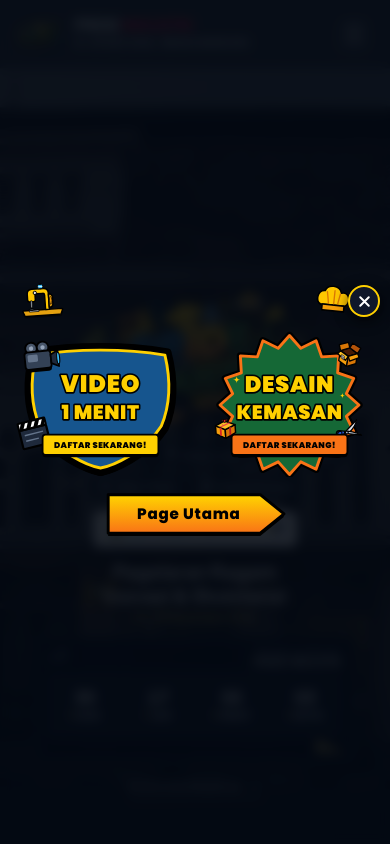
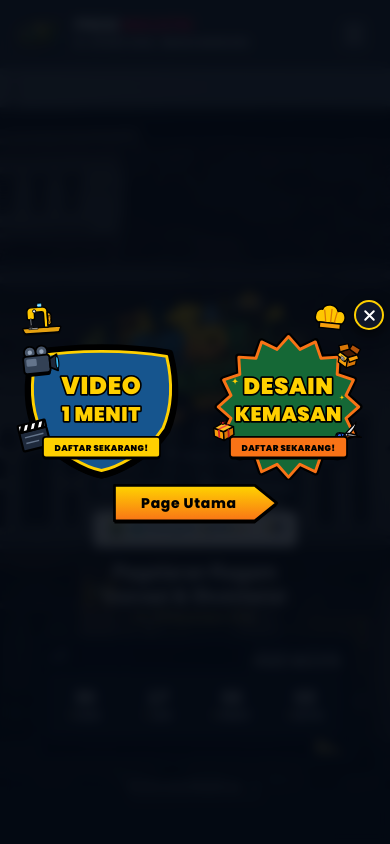
Before and after one commit to Syd-max/pride-industri-2026, a Next.js app: page / in a window 390 px wide. Shown: the top 844 px of the page. Built offline with nearby package versions, Linux system fonts and the light colour scheme.

Commit message:
fix(ui): compact banner spacing, reduce gaps between cards, ornaments, and Page Utama button

```diff
--- a/src/components/ui/CompetitionWelcomeBanner.tsx
+++ b/src/components/ui/CompetitionWelcomeBanner.tsx
@@ -152,7 +152,7 @@ export default function CompetitionWelcomeBanner() {
               />
 
               {/* Retro Film Camera (Top Left of Shield) */}
-              <g transform="translate(14, 16) rotate(-6, 25, 20)">
+              <g transform="translate(12, 20) rotate(-6, 25, 20)">
                 <rect x="8" y="16" width="34" height="24" rx="4" fill="#000" transform="translate(0, 3)" />
                 <circle cx="16" cy="10" r="8" fill="#475569" stroke="#000" strokeWidth="2.5" />
                 <circle cx="16" cy="10" r="3" fill="#94A3B8" />
--- a/src/components/ui/competition-welcome-banner.css
+++ b/src/components/ui/competition-welcome-banner.css
@@ -20,10 +20,10 @@
 
 .cwb-banner {
   position: relative;
-  width: min(550px, calc(100vw - 24px));
+  width: min(500px, calc(100vw - 24px));
   margin: auto;
-  padding-top: 36px;
-  padding-bottom: 10px;
+  padding-top: 24px;
+  padding-bottom: 12px;
   display: flex;
   flex-direction: column;
   align-items: center;
@@ -86,9 +86,9 @@
   display: flex;
   align-items: center;
   justify-content: center;
-  gap: 18px;
+  gap: 8px;
   width: 100%;
-  max-width: 530px;
+  max-width: 480px;
   margin: 0 auto;
 }
 
@@ -96,7 +96,7 @@
   position: relative;
   display: block;
   flex: 1 1 0;
-  max-width: 250px;
+  max-width: 236px;
   text-decoration: none;
   cursor: pointer;
   transform: none;
@@ -132,12 +132,12 @@
   justify-content: center;
   align-items: center;
   width: 100%;
-  margin-top: 18px;
+  margin-top: 4px;
 }
 
 .cwb-home-ribbon {
   display: block;
-  width: clamp(180px, 40%, 220px);
+  width: clamp(175px, 42%, 205px);
   text-decoration: none;
   cursor: pointer;
   transform: none;
@@ -184,16 +184,16 @@
 
 /* Top-Left: Sewing Machine (Textile / Fashion Industry) */
 .cwb-ornament-sewing {
-  top: -24px;
-  left: 16px;
-  width: 66px;
+  top: -14px;
+  left: 14px;
+  width: 62px;
 }
 
 /* Top-Right: Chef Hat (Culinary Industry) */
 .cwb-ornament-chef {
-  top: -22px;
-  right: 34px;
-  width: 58px;
+  top: -12px;
+  right: 36px;
+  width: 54px;
 }
 
 /* Smooth Entrance Animations */
@@ -233,40 +233,40 @@
   }
 
   .cwb-banner {
-    width: min(390px, calc(100vw - 20px));
-    padding-top: 32px;
+    width: min(370px, calc(100vw - 20px));
+    padding-top: 20px;
     padding-bottom: 8px;
   }
 
   .cwb-actions {
-    gap: 8px;
+    gap: 4px;
   }
 
   .cwb-home-container {
-    margin-top: 14px;
+    margin-top: 2px;
   }
 
   .cwb-home-ribbon {
-    width: clamp(165px, 52%, 205px);
+    width: clamp(155px, 48%, 185px);
   }
 
   .cwb-ornament-sewing {
-    top: -18px;
+    top: -12px;
     left: 8px;
-    width: 48px;
+    width: 46px;
   }
 
   .cwb-ornament-chef {
-    top: -16px;
-    right: 24px;
-    width: 44px;
+    top: -10px;
+    right: 28px;
+    width: 42px;
   }
 
   .cwb-close {
-    top: -12px;
-    right: 0;
-    width: 32px;
-    height: 32px;
+    top: -10px;
+    right: -4px;
+    width: 30px;
+    height: 30px;
   }
 }
 
```
